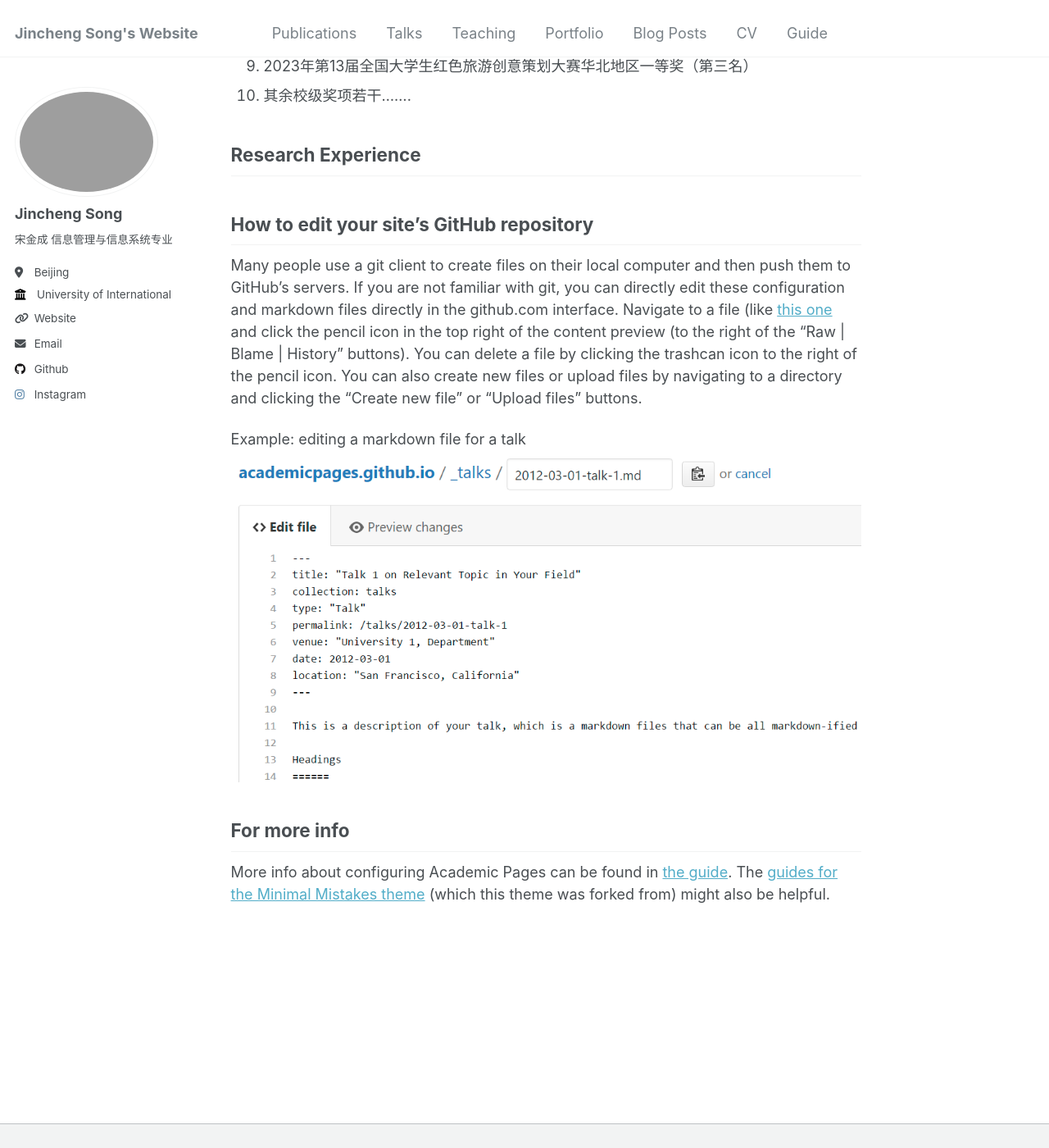
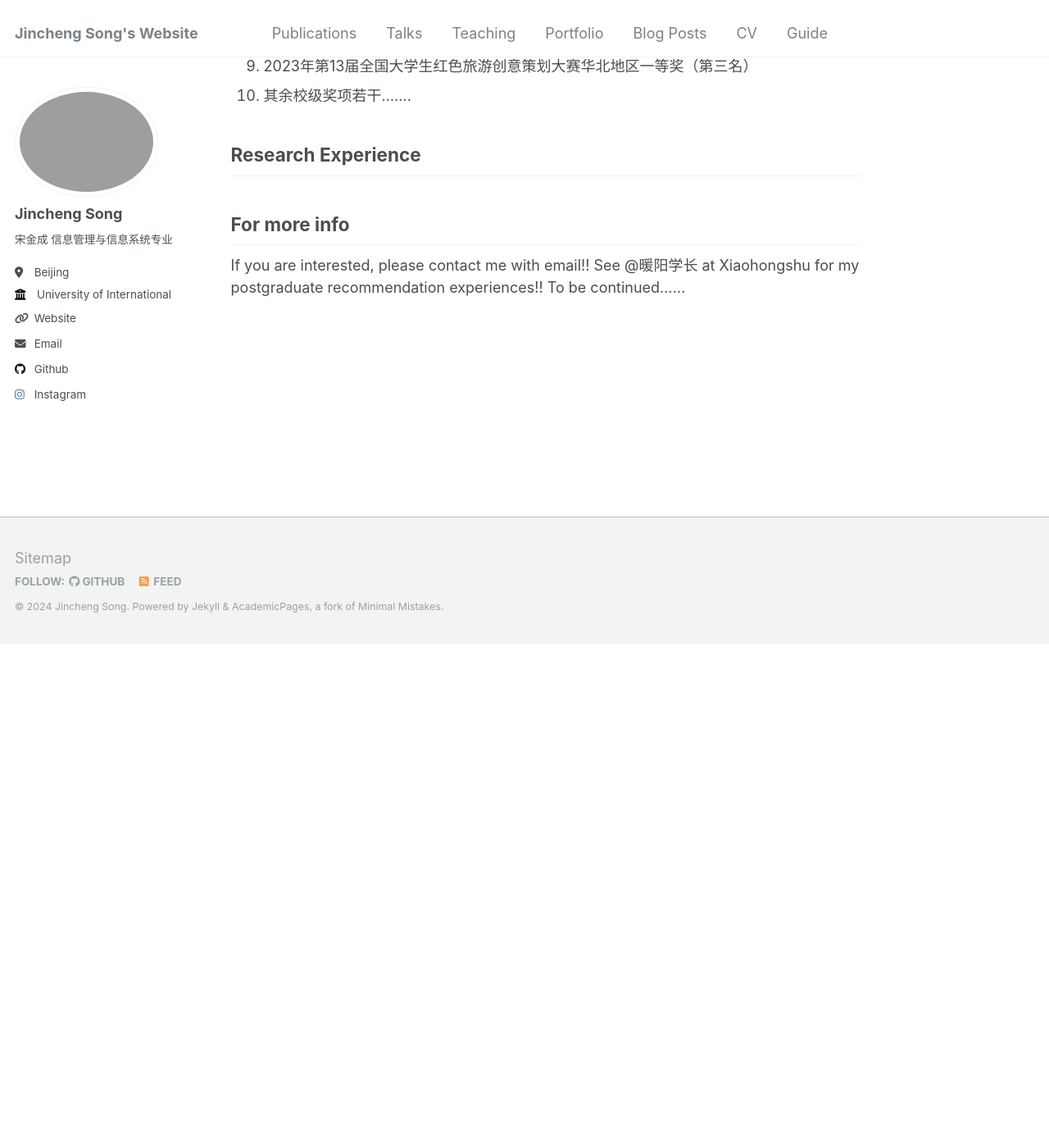
Before and after one commit to henrysong2003/henrysong2003.github.io, a Jekyll site: the page built from _pages/about.md, in a window 1280 px wide and 1400 px high, scrolled down 1423 px. Shown: the whole window at 82% size. Built offline with Jekyll 4.4.1, drawn with Linux system fonts in a browser that asks for light colours; after the commit the page ends 2209 px from its top, so only the background shows below that.

Commit message:
Update about.md

```diff
--- a/_pages/about.md
+++ b/_pages/about.md
@@ -42,17 +42,13 @@ Selected Awards
 9. 2023年第13届全国大学生红色旅游创意策划大赛华北地区一等奖（第三名）
 10. 其余校级奖项若干.......
 
-
 Research Experience
 ------
 
-How to edit your site's GitHub repository
-------
-Many people use a git client to create files on their local computer and then push them to GitHub's servers. If you are not familiar with git, you can directly edit these configuration and markdown files directly in the github.com interface. Navigate to a file (like [this one](https://github.com/academicpages/academicpages.github.io/blob/master/_talks/2012-03-01-talk-1.md) and click the pencil icon in the top right of the content preview (to the right of the "Raw | Blame | History" buttons). You can delete a file by clicking the trashcan icon to the right of the pencil icon. You can also create new files or upload files by navigating to a directory and clicking the "Create new file" or "Upload files" buttons.
 
-Example: editing a markdown file for a talk
-![Editing a markdown file for a talk](/images/editing-talk.png)
 
 For more info
 ------
-More info about configuring Academic Pages can be found in [the guide](https://academicpages.github.io/markdown/). The [guides for the Minimal Mistakes theme](https://mmistakes.github.io/minimal-mistakes/docs/configuration/) (which this theme was forked from) might also be helpful.
+If you are interested, please contact me with email!!
+See @暖阳学长 at Xiaohongshu for my postgraduate recommendation experiences!!
+To be continued......
```
